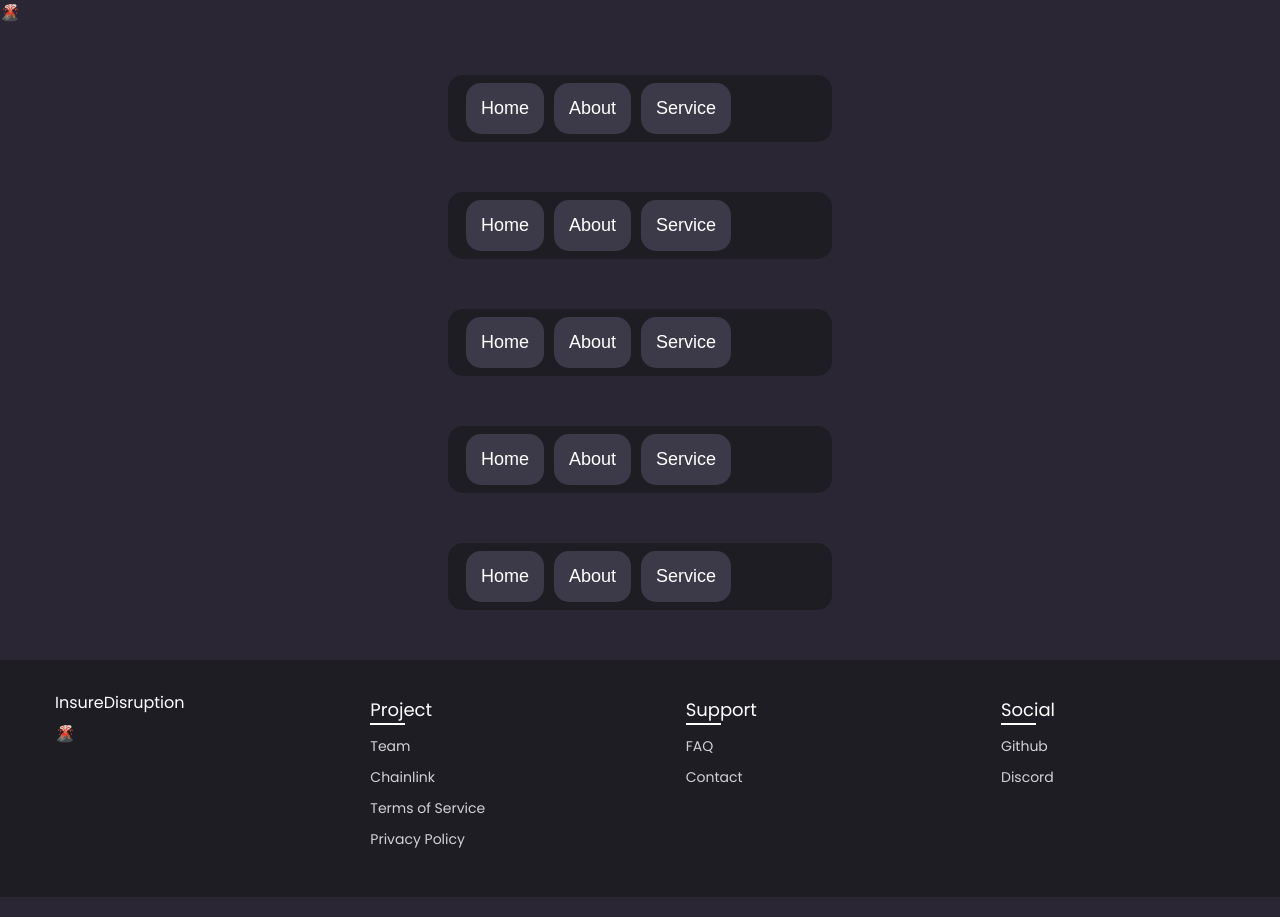
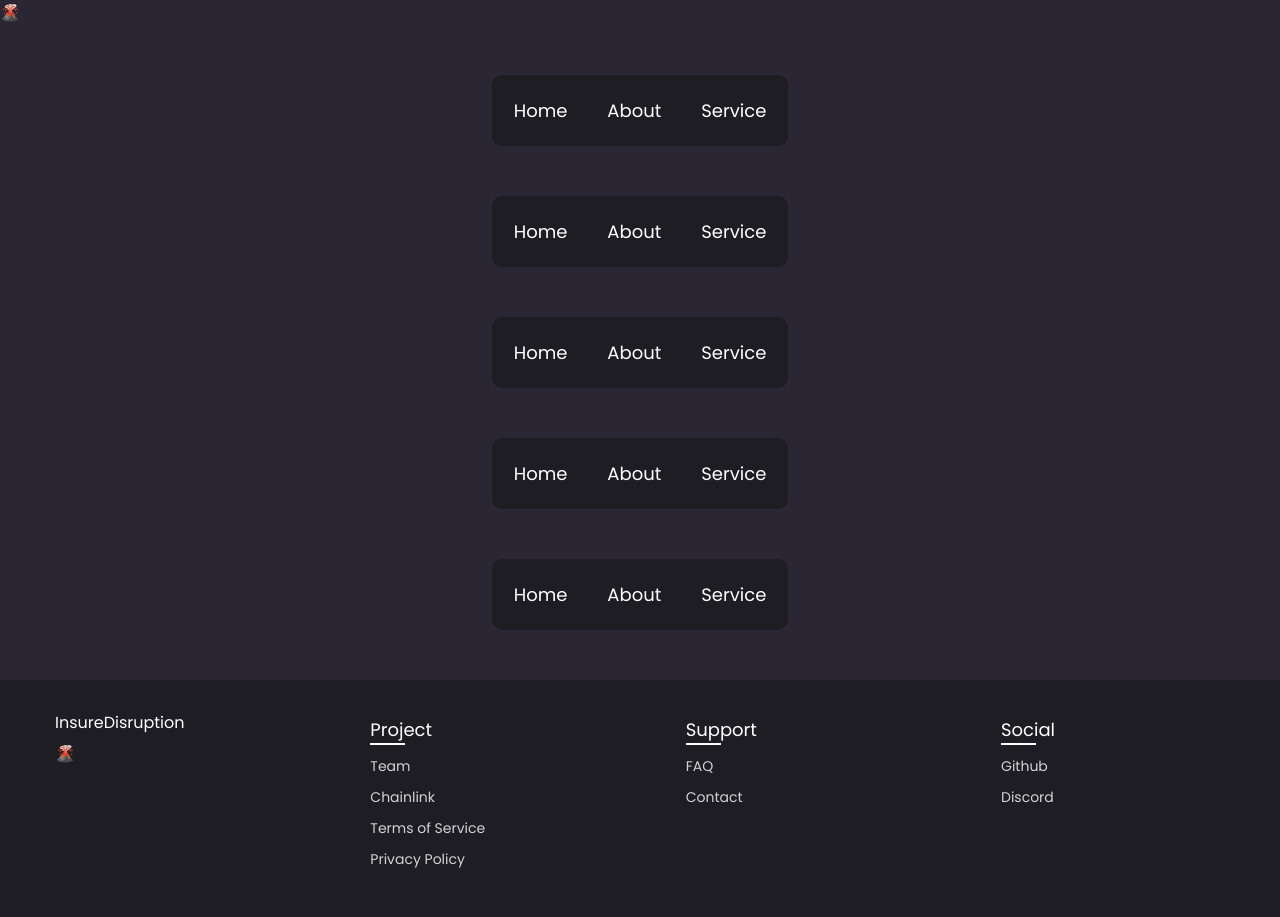
Before and after one commit to MarcusWentz/DisruptiveInsurance, a React (Create React App) app in the folder Frontend/insuredisrupt/: page / in a window 1280 px wide. Built offline with nearby package versions, Linux system fonts and the light colour scheme.

Commit message:
changed navbar style a bit

```diff
--- a/Frontend/insuredisrupt/src/components/NavbarStyle.css
+++ b/Frontend/insuredisrupt/src/components/NavbarStyle.css
@@ -1,28 +1,34 @@
+@import url("https://fonts.googleapis.com/css2?family=Poppins:wght@200;300;400;500;600;700&display=swap");
+
 .nav-container {
 	background: #1f1d24;
 	display: table;
 	margin: 50px auto;
-	padding: 8px;
-	border-radius: 15px;
-	width: 30%;
+	padding: 2px;
+	border-radius: 10px;
 }
 .nav-container .nav-txt {
 	list-style: none;
 	display: inline-block;
-	margin-left: 10px;
+	margin: 5px;
 }
 .nav-container .nav-txt .nav-link {
-	font-family: arial;
+	font-family: "Poppins", sans-serif;
 	color: white;
 	text-decoration: none;
 	position: relative;
 	padding: 15px 15px;
 	font-size: 18px;
 	display: block;
-	background: #3c3a48;
-	border-radius: 15px;
+
+	border-radius: 10px;
 }
 
 .nav-container a:hover {
-	background-color: #2b2633;
+	background-color: #3c3a48;
+	color: black;
 }
+
+.navbar-container a:active {
+	background-color: blue;
+}
```
